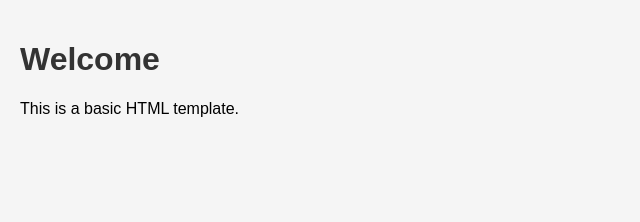
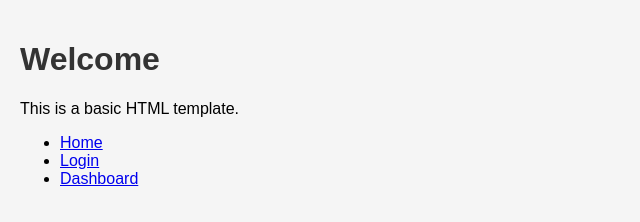
Before and after one commit to larexx40/axia-student-portal, a plain HTML site: page index.html in a window 1280 px wide. Shown: the whole page, without its empty margins (0-640 px from the left). Drawn offline with Linux system fonts and the light colour scheme.

Commit message:
Add navigation menu

```diff
--- a/index.html
+++ b/index.html
@@ -9,5 +9,13 @@
 <body>
     <h1>Welcome</h1>
     <p>This is a basic HTML template.</p>
+    <nav class="navbar">
+  	<ul>
+    	   <li><a href="index.html">Home</a></li>
+    	   <li><a href="login.html">Login</a></li>
+    	   <li><a href="dashboard.html">Dashboard</a></li>
+  	</ul>
+   </nav>
+
 </body>
 </html>
```
